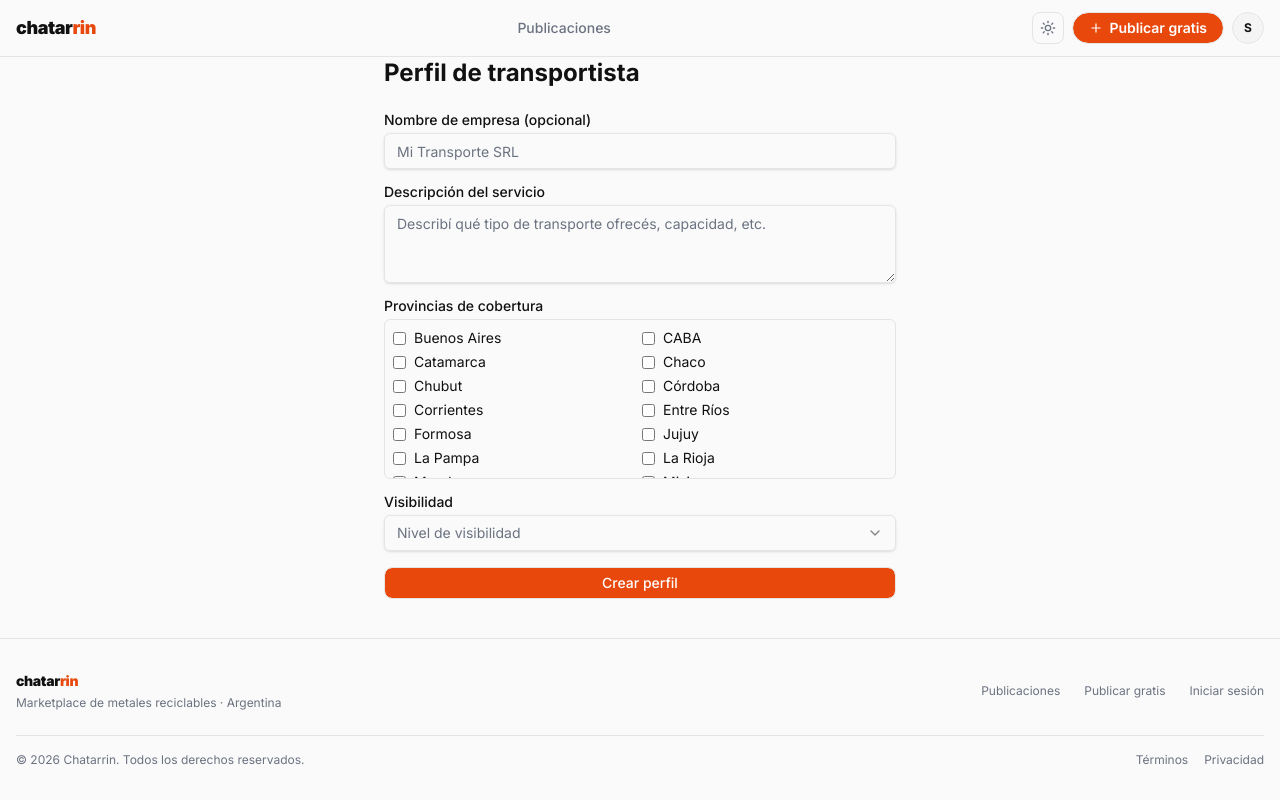
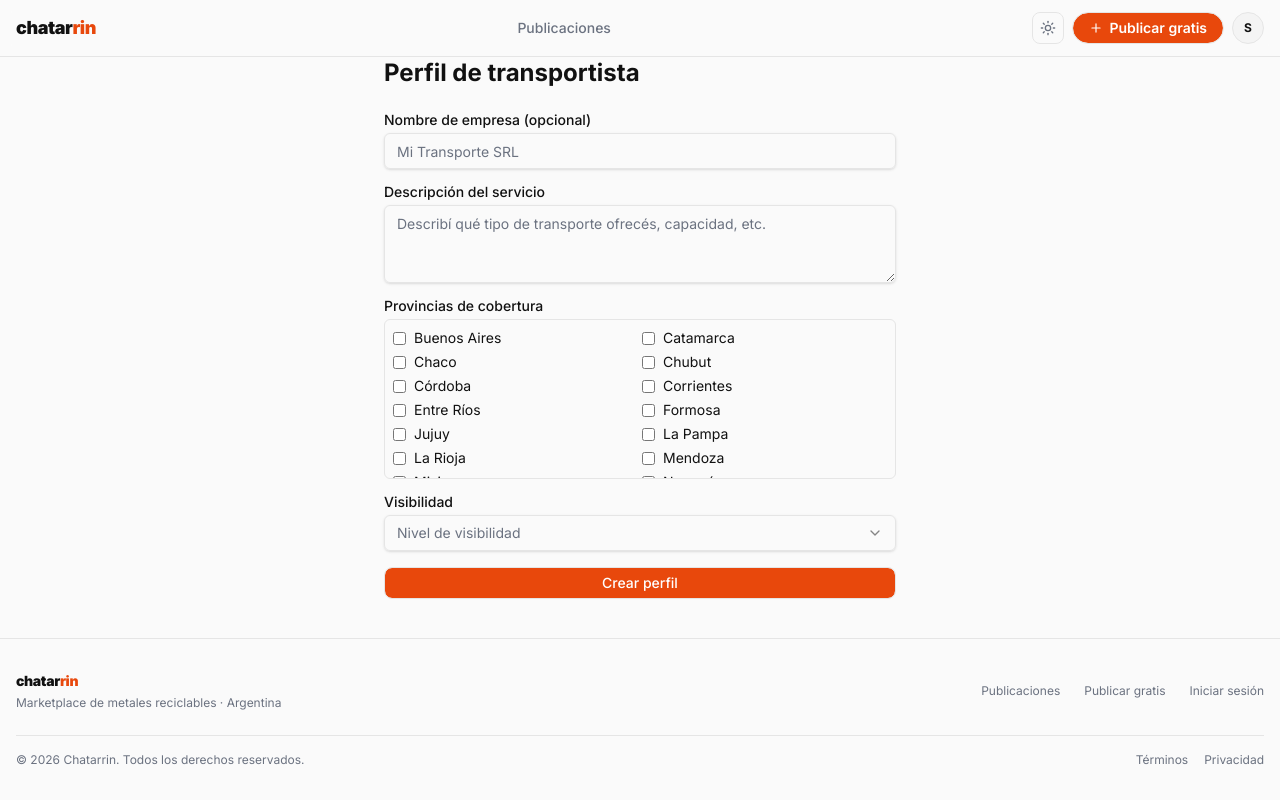
Before and after one commit to morgantil/chatarrin-front, a Next.js app: page /panel/logistica in a window 1280 px wide. Built offline with nearby package versions, Linux system fonts and the light colour scheme; no server answers; sample sign-in values are in the browser's storage.

Commit message:
fix: remove CABA from provinces list, now it's a zone within Buenos Aires

```diff
--- a/app/(auth)/registro/page.tsx
+++ b/app/(auth)/registro/page.tsx
@@ -15,7 +15,7 @@ import type { AuthResponse } from '@/types';
 import { LocalitySelector } from '@/components/common/LocalitySelector';
 
 const PROVINCES = [
-  'Buenos Aires', 'CABA', 'Catamarca', 'Chaco', 'Chubut',
+  'Buenos Aires', 'Catamarca', 'Chaco', 'Chubut',
   'Córdoba', 'Corrientes', 'Entre Ríos', 'Formosa', 'Jujuy',
   'La Pampa', 'La Rioja', 'Mendoza', 'Misiones', 'Neuquén',
   'Río Negro', 'Salta', 'San Juan', 'San Luis', 'Santa Cruz',
--- a/app/panel/logistica/page.tsx
+++ b/app/panel/logistica/page.tsx
@@ -17,7 +17,7 @@ import { useState } from 'react';
 import type { LogisticsProfile } from '@/types';
 
 const PROVINCES = [
-  'Buenos Aires', 'CABA', 'Catamarca', 'Chaco', 'Chubut',
+  'Buenos Aires', 'Catamarca', 'Chaco', 'Chubut',
   'Córdoba', 'Corrientes', 'Entre Ríos', 'Formosa', 'Jujuy',
   'La Pampa', 'La Rioja', 'Mendoza', 'Misiones', 'Neuquén',
   'Río Negro', 'Salta', 'San Juan', 'San Luis', 'Santa Cruz',
--- a/app/panel/publicar/page.tsx
+++ b/app/panel/publicar/page.tsx
@@ -28,7 +28,7 @@ const createSchema = z.object({
 type CreateForm = z.infer<typeof createSchema>;
 
 const PROVINCES = [
-  'Buenos Aires', 'CABA', 'Catamarca', 'Chaco', 'Chubut',
+  'Buenos Aires', 'Catamarca', 'Chaco', 'Chubut',
   'Córdoba', 'Corrientes', 'Entre Ríos', 'Formosa', 'Jujuy',
   'La Pampa', 'La Rioja', 'Mendoza', 'Misiones', 'Neuquén',
   'Río Negro', 'Salta', 'San Juan', 'San Luis', 'Santa Cruz',
--- a/components/publications/PublicationFilters.tsx
+++ b/components/publications/PublicationFilters.tsx
@@ -5,7 +5,7 @@ import { useCategories } from '@/hooks/usePublications';
 import { useZones, useLocalities } from '@/hooks/useLocalities';
 
 const PROVINCES = [
-  'Buenos Aires', 'CABA', 'Catamarca', 'Chaco', 'Chubut',
+  'Buenos Aires', 'Catamarca', 'Chaco', 'Chubut',
   'Córdoba', 'Corrientes', 'Entre Ríos', 'Formosa', 'Jujuy',
   'La Pampa', 'La Rioja', 'Mendoza', 'Misiones', 'Neuquén',
   'Río Negro', 'Salta', 'San Juan', 'San Luis', 'Santa Cruz',
```
